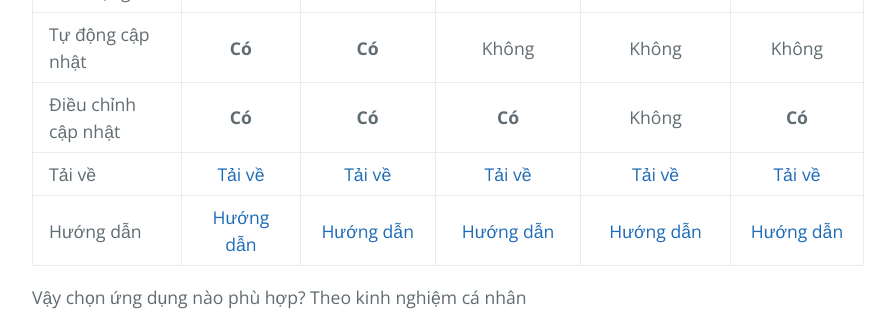
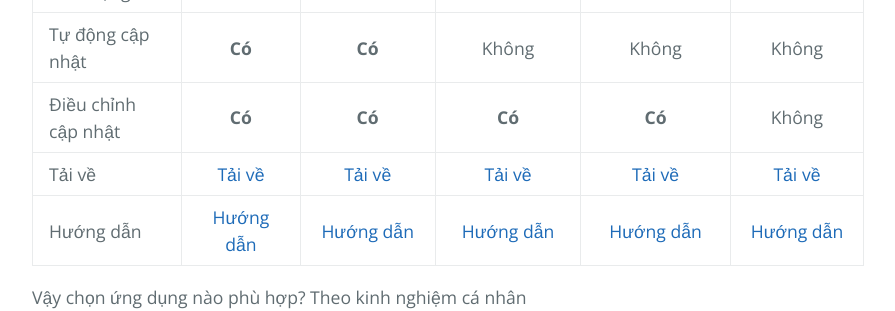
Before and after one commit to bigdargon/hostsVN, a Jekyll site: the page built from index.md, in a window 1280 px wide and 900 px high, scrolled down 1304 px. Shown: the part 155-466 px from the top of the window, without its empty margins (192-1087 px from the left). Built offline with Jekyll 4.4.1, drawn with Linux system fonts in a browser that asks for light colours; our own code applies the rules of GitHub Pages for plain Markdown files; the repository's description, which GitHub fills in, is left out.

Commit message:
Update gh-pages

```diff
--- a/index.md
+++ b/index.md
@@ -21,7 +21,7 @@ Bảng dưới đây so sánh một số tính năng cơ bản dùng để chặ
 |Đặc điểm|Tool phân tích|Chặn quảng cáo|Tool phân tích|Tool phân tích|Chặn quảng cáo|
 |VPN bật khi khởi động|Không|**Có**|Không|**Có**|**Có**|
 |Tự động cập nhật|**Có**|**Có**|Không|Không|Không|
-|Điều chỉnh cập nhật|**Có**|**Có**|**Có**|Không|**Có**|
+|Điều chỉnh cập nhật|**Có**|**Có**|**Có**|**Có**|Không|
 |Tải về|[Tải về](https://itunes.apple.com/app/surge-3/id1442620678?mt=8)|[Tải về](https://itunes.apple.com/app/apple-store/id1126386264?mt=8)|[Tải về](https://itunes.apple.com/app/quantumult/id1252015438?mt=8)|[Tải về](https://itunes.apple.com/app/quantumult-x/id1443988620?mt=8)|[Tải về](https://itunes.apple.com/app/adblock/id691121579?mt=8)|
 |Hướng dẫn|[Hướng dẫn](https://github.com/bigdargon/hostsVN/wiki/Surge)|[Hướng dẫn](https://github.com/bigdargon/hostsVN/wiki/Adguard-Pro)|[Hướng dẫn](https://github.com/bigdargon/hostsVN/wiki/Quantumult)|[Hướng dẫn](https://github.com/bigdargon/hostsVN/wiki/Quantumult-X)|[Hướng dẫn](https://github.com/bigdargon/hostsVN/wiki/Adblock)|
 
```
